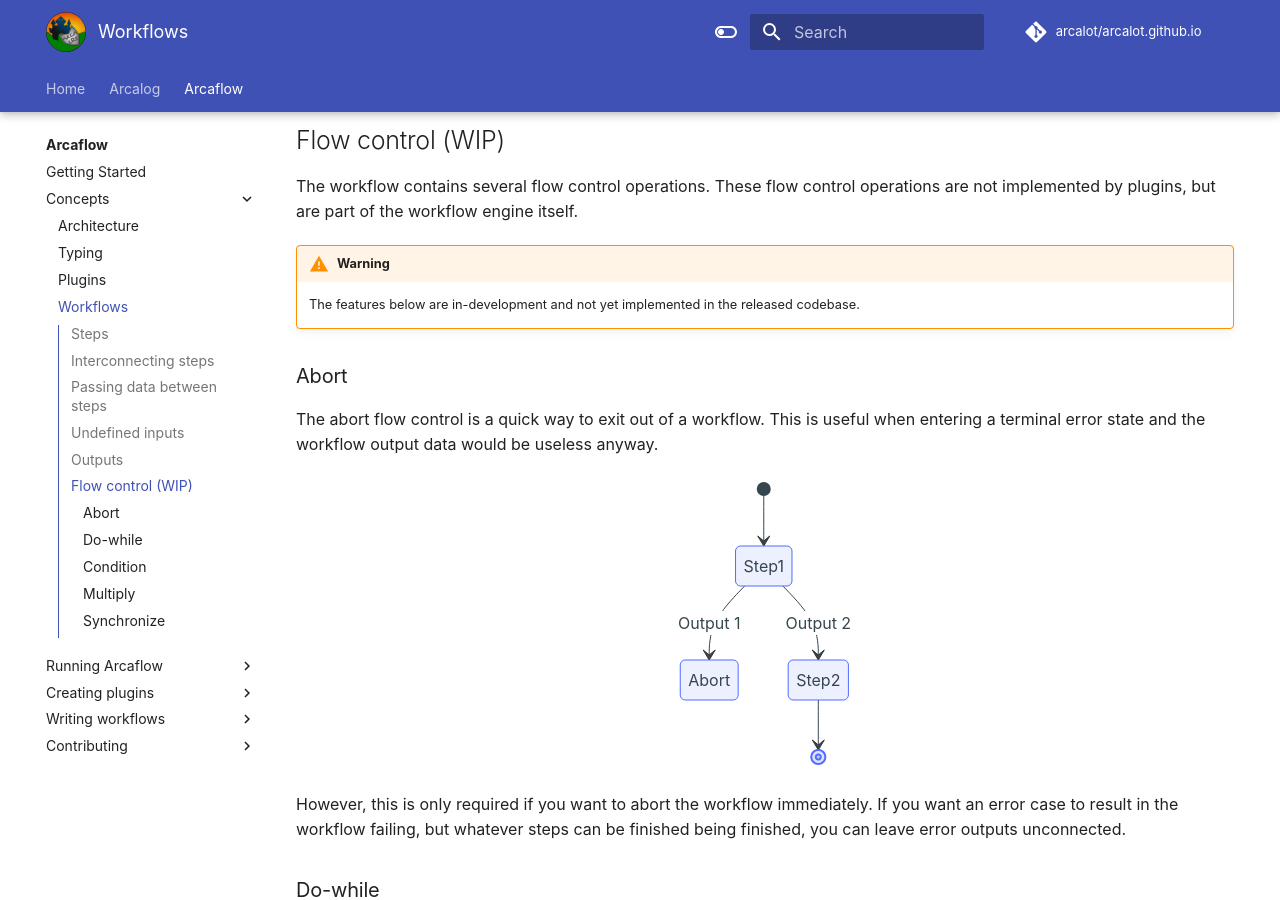
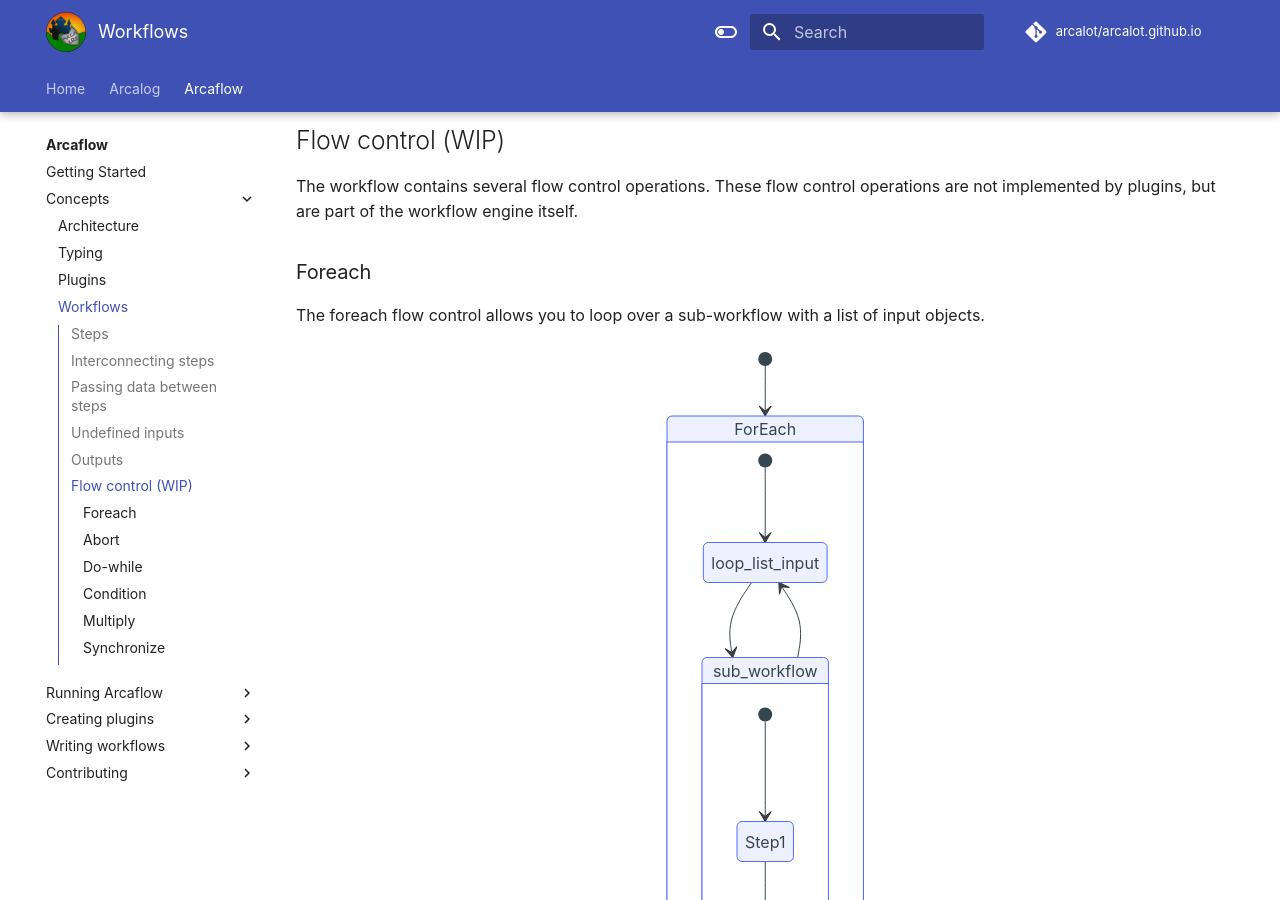
Before and after one commit to arcalot/arcalot.github.io, an MkDocs documentation site: the page built from docs/arcaflow/concepts/workflows.md, in a window 1280 px wide and 900 px high, scrolled down 3699 px. Built offline with MkDocs 1.6.1 and Material for MkDocs 9.7.7, drawn with Linux system fonts in a browser that asks for light colours; comment, search, counter and statistics services are not loaded.

Commit message:
add foreach to flow control concepts

````diff
--- a/docs/arcaflow/concepts/workflows.md
+++ b/docs/arcaflow/concepts/workflows.md
@@ -115,6 +115,26 @@ stateDiagram-v2
 
 The workflow contains several flow control operations. These flow control operations are not implemented by plugins, but are part of the workflow engine itself.
 
+### Foreach
+
+The foreach flow control allows you to loop over a sub-workflow with a list of input objects.
+
+```mermaid
+stateDiagram-v2
+  [*] --> ForEach
+  state ForEach {
+    [*] --> loop_list_input
+    loop_list_input --> sub_workflow
+    sub_workflow --> loop_list_input
+    state sub_workflow {
+      [*] --> Step1
+      Step1 --> [*]
+    }
+    sub_workflow --> [*]: Sub Output
+  }
+  ForEach --> [*]: Output
+```
+
 !!! warning
     The features below are in-development and not yet implemented in the released codebase.
 
````
